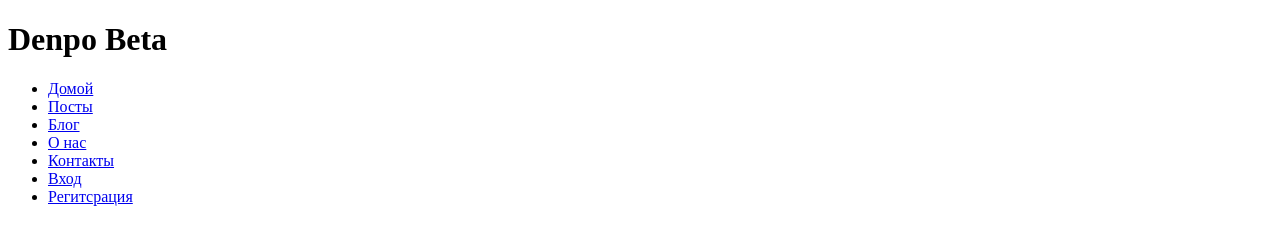
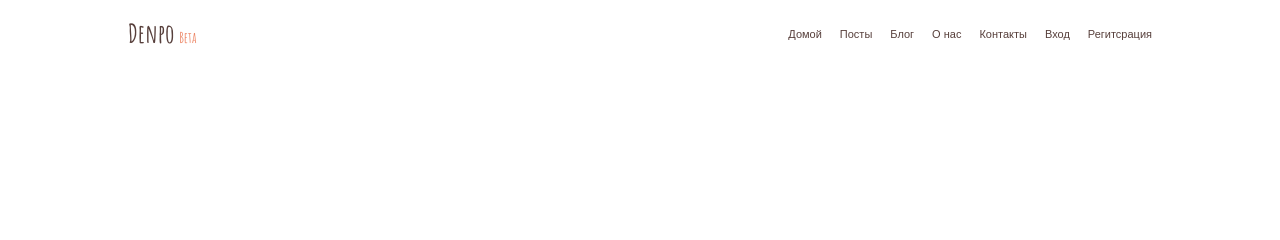
Before and after one commit to FukaYouTube/DenpoDesign-1, a plain HTML site: page pages/home.html in a window 1280 px wide. Drawn offline with Linux system fonts and the light colour scheme; the site is published under a folder, as on GitHub Pages, so addresses that start at the root find nothing.

Commit message:
get update

```diff
--- a/pages/home.html
+++ b/pages/home.html
@@ -4,9 +4,9 @@
     <meta charset="UTF-8">
     <meta name="viewport" content="width=device-width, initial-scale=1.0">
 
-    <link rel="stylesheet" href="/public/style/reset.css">
-    <link rel="stylesheet" href="/public/style/fonts.css">
-    <link rel="stylesheet" href="/public/style/style.css">
+    <link rel="stylesheet" href="../public/style/reset.css">
+    <link rel="stylesheet" href="../public/style/fonts.css">
+    <link rel="stylesheet" href="../public/style/style.css">
 
     <title>Denpo Design - 1</title>
 </head>
```
